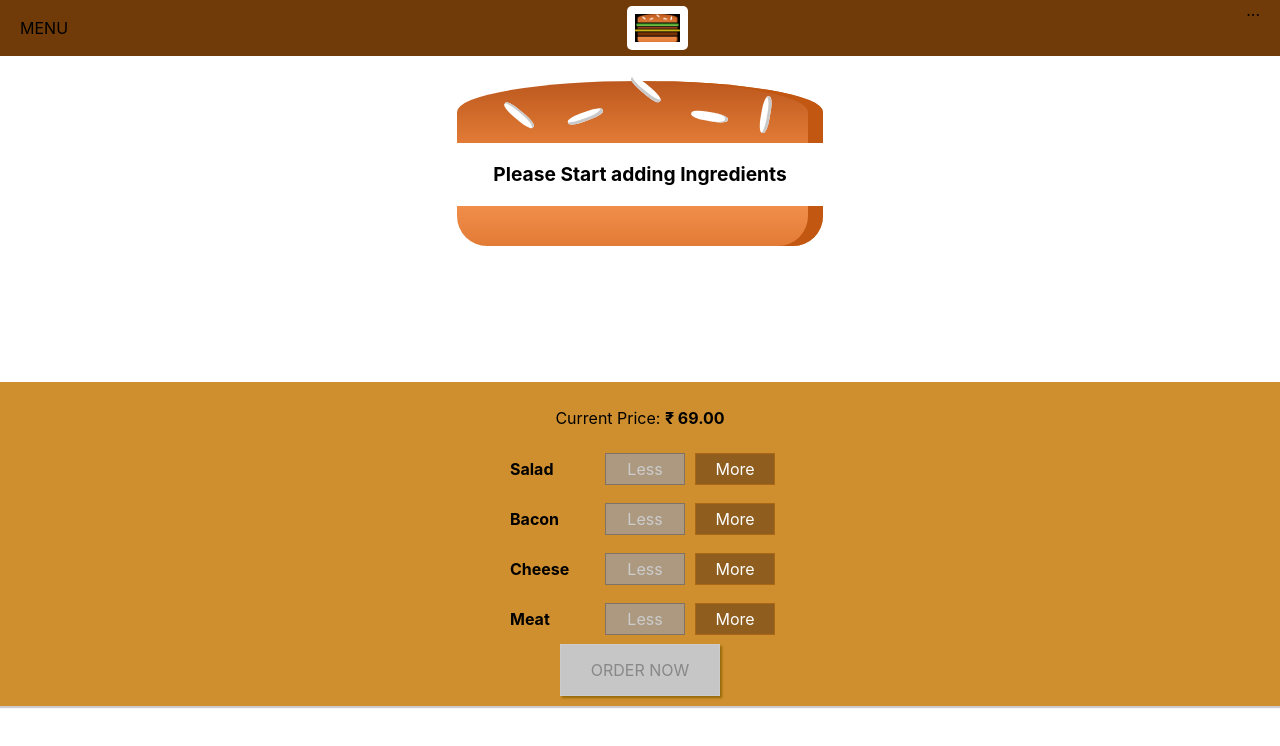
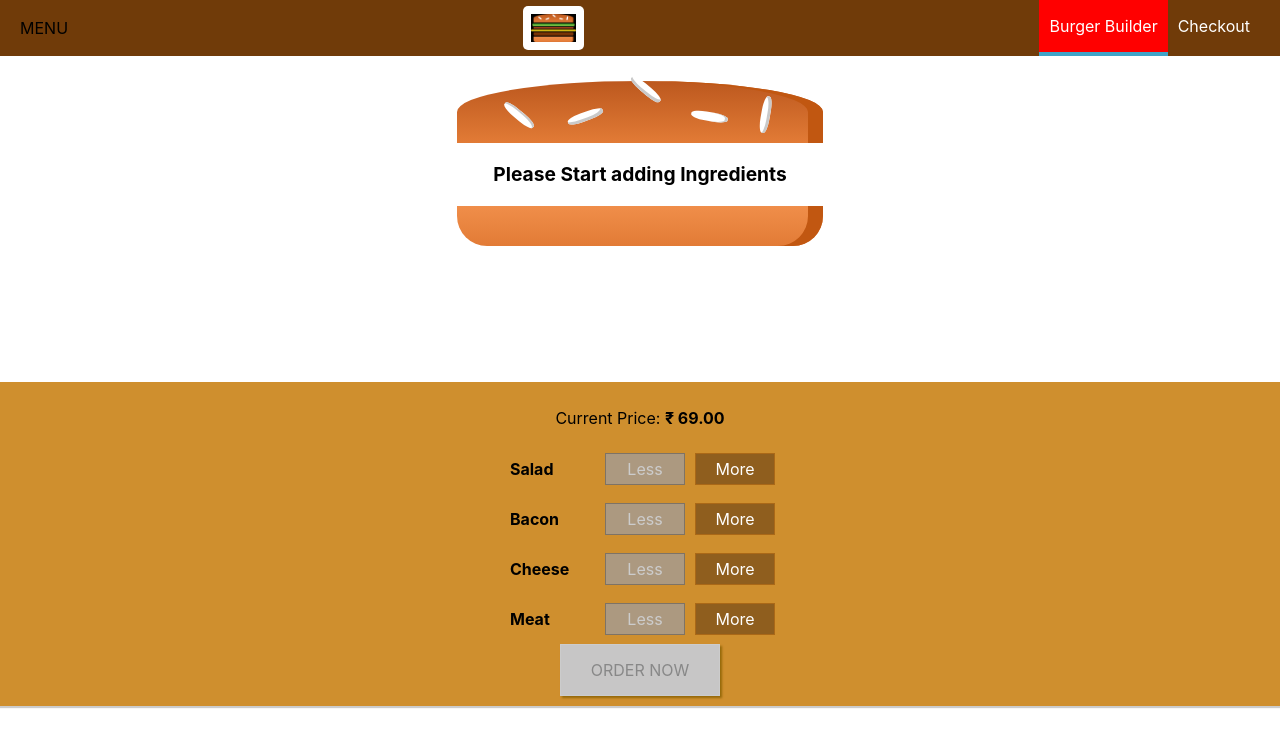
Before and after one commit to vishal958/react-guide, a React (Create React App) app: page / in a window 1280 px wide. Shown: the top 746 px of the page. Built offline with nearby package versions, Linux system fonts and the light colour scheme.

Commit message:
Navigation Items added

```diff
--- a/src/components/Layout/Layout.js
+++ b/src/components/Layout/Layout.js
@@ -1,12 +1,14 @@
 import React from 'react'
 import Aux from '../../HigherOrderComponent/Auxilary'
 import Toolbar from '../Navigation/Toolbar/Toolbar'
+//import SideDrawer from '../Navigation/SideDrawer/SideDrawer'
 import './Layout.css'
 
 const Layout = (props) => {
     return (
         <Aux>
             <Toolbar />
+            {/* <SideDrawer /> */}
             <main className="Content">
                 {props.children}
             </main>
--- /dev/null
+++ b/src/components/Navigation/NavigationItems/NavigationItem/NavigationItem.css
@@ -0,0 +1,26 @@
+.NavigationItem {
+    margin: 0;
+    box-sizing: border-box;
+    display: flex;
+    height: 100%;
+    align-items: center;
+
+}
+
+.NavigationItem a{
+    color:white;
+    text-decoration: none;
+    height: 100%;
+    padding: 16px 10px;
+    border-bottom: 4px solid transparent;
+    box-sizing: border-box;
+    display: block;
+}
+
+.NavigationItem a:hover,
+.NavigationItem a:active,
+.NavigationItem a.active{
+    background-color: red;
+    border-bottom: 4px solid #40a4c8;
+    color: white;
+}
--- /dev/null
+++ b/src/components/Navigation/NavigationItems/NavigationItem/NavigationItem.js
@@ -0,0 +1,12 @@
+import React from 'react'
+import './NavigationItem.css'
+
+const NavigationItem = (props) => {
+    return (
+        <li className ="NavigationItem">
+            <a className ={props.active ?'active':null} href ={props.link}>{props.children}</a>
+        </li>
+    )
+}
+
+export default NavigationItem
--- /dev/null
+++ b/src/components/Navigation/NavigationItems/NavigationItems.css
@@ -0,0 +1,8 @@
+.NavigationItems {
+    margin: 0;
+    padding: 0;
+    list-style: none;
+    display: flex;
+    align-items: center;
+    height: 100%;
+}
--- /dev/null
+++ b/src/components/Navigation/NavigationItems/NavigationItems.js
@@ -0,0 +1,18 @@
+import React from 'react'
+import './NavigationItems.css'
+import NavigationItem from './NavigationItem/NavigationItem'
+const NavigationItems = (props) => {
+    return (
+        <ul className ="NavigationItems">
+            <NavigationItem link="/" active>
+                Burger Builder
+            </NavigationItem>
+
+            <NavigationItem link="/" >
+                Checkout
+            </NavigationItem>
+        </ul>
+    )
+}
+
+export default NavigationItems
--- a/src/components/Navigation/Toolbar/Toolbar.js
+++ b/src/components/Navigation/Toolbar/Toolbar.js
@@ -1,14 +1,15 @@
 import React from 'react'
 import './Toolbar.css'
 import Logo from '../../Logo/Logo'
+import NavigationItems from '../../Navigation/NavigationItems/NavigationItems'
 
 const Toolbar = (props) => {
     return (
         <header className = "Toolbar">
             <div> MENU </div>
-           <Logo />
+            <Logo />
             <nav>
-                ...
+            <NavigationItems />
             </nav>
         </header>
     )
```
